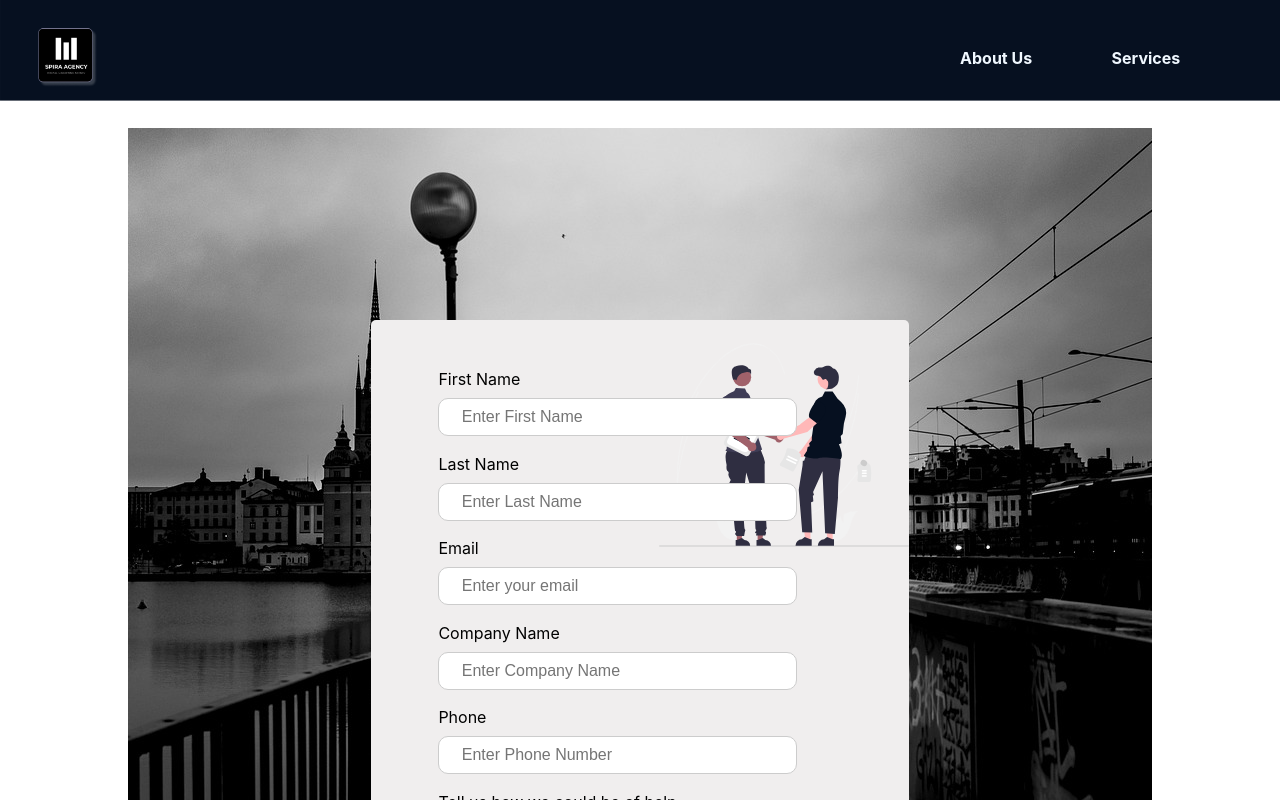
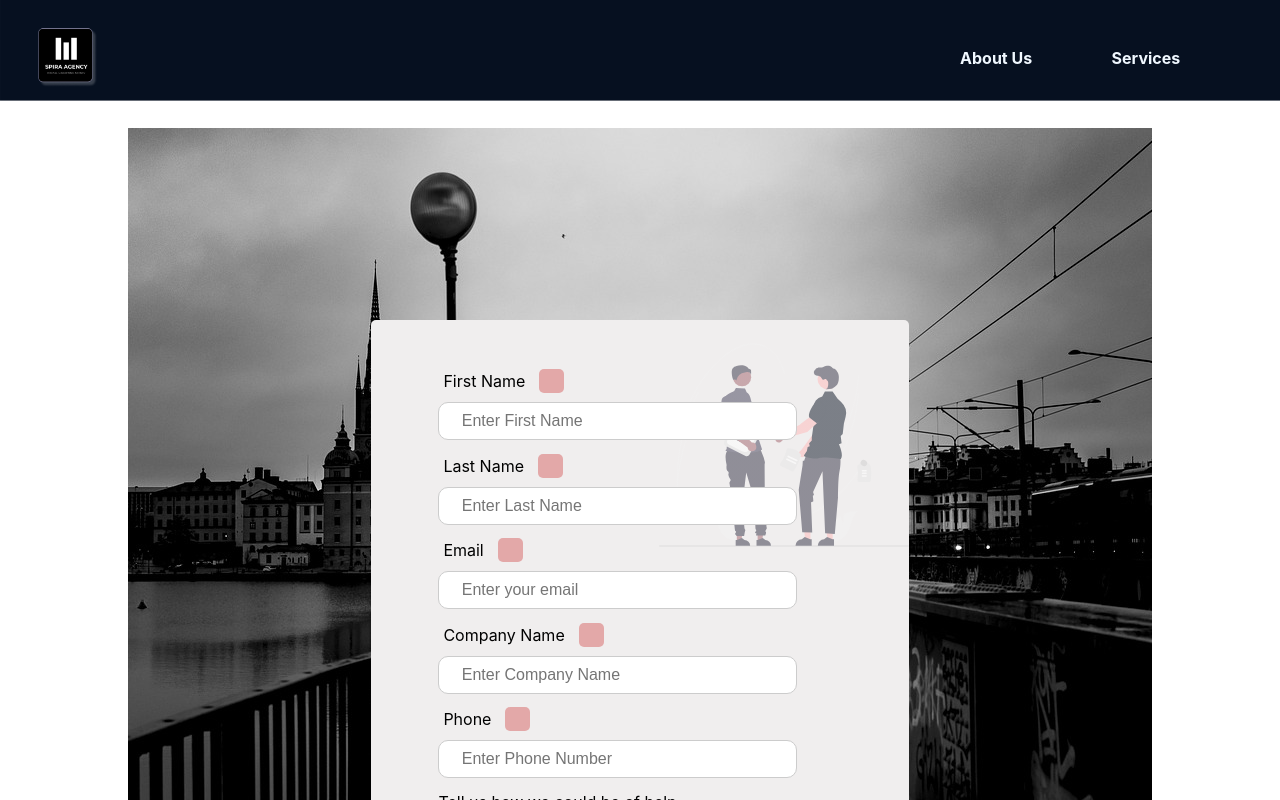
Before and after one commit to PaulTeshome/spira-site, a React (Create React App) app in the folder spira/client/: page /hireUs in a window 1280 px wide. Shown: the top 800 px of the page. Built offline with nearby package versions, Linux system fonts and the light colour scheme.

Commit message:
React hook form update

```diff
--- a/spira/client/package.json
+++ b/spira/client/package.json
@@ -39,5 +39,8 @@
       "last 1 firefox version",
       "last 1 safari version"
     ]
+  },
+  "devDependencies": {
+    "@hookform/devtools": "^4.3.1"
   }
 }
--- a/spira/client/src/components/HireForm.css
+++ b/spira/client/src/components/HireForm.css
@@ -42,12 +42,12 @@
 }
 
 .hire-form{
-  background-image: url('../images/hire_us_illustration.svg');
+  background-image: linear-gradient(to bottom, rgba(240, 238, 238,0.5), rgba(240, 238, 238,0.5)), url('../images/hire_us_illustration.svg');
   background-repeat: no-repeat;
   background-size: 100px 100px;
   background-position:top right;
   border-radius: 5px;
-  background-color: #f0eeee;
+  background-color: rgb(240, 238, 238);
   margin-inline: 10%;
   padding: 5%;
   width: 70%;
@@ -71,7 +71,7 @@ textarea{
   font-size: 8px;
 }
 
-input[type=submit] {
+.form-btn{
   width: 100%;
   height: 60px;
   background-color: #061020;
@@ -87,7 +87,7 @@ label{
   margin: 5%;
 }
 
-input[type=submit]:hover {
+.form-btn:hover {
   background-color: rgb(30, 32, 107);
 }
 
--- a/spira/client/src/components/HireForm.js
+++ b/spira/client/src/components/HireForm.js
@@ -1,4 +1,6 @@
-import React,{useState, useEffect} from 'react'
+import React,{useEffect} from 'react'
+import {FormProvider, useForm} from 'react-hook-form'
+import {DevTool} from '@hookform/devtools'
 import './HireForm.css'
 import InputComponent from './InputComponent'
 import TextInput from './TextInput'
@@ -10,53 +12,46 @@ function HireForm() {
     document.title='Hire Us '
   },[])
 
-  const [inputs,setInputs]= useState({
-    fname:'',
-    lname:'',
-    email:'',
-    cname:'',
-    phone:'',
-    services:'marketing',
-    spec:''
+  const methods= useForm({
+    defaultValues:{
+      services:'marketing'
+    }
   })
 
-  const changeInputs= e=>{
+  const { control,handleSubmit}=methods
 
-    setInputs({
-      ...inputs,
-    [e.target.name]: e.target.value
-    })
-  }
-
-  const submitInputs= event=>{
-    alert(JSON.stringify(inputs))
-    event.preventDefault()
-  }
+  const submitInputs= handleSubmit((data)=>{
+    console.log('inputs',data)
+  })
 
   return (
     <div className='hire-form-container'>
       <FixedHeader logo_link="/#home" services="/#services" about="/#abtUs" hireUs=""/>
       <div className='form-container' id="top">
-        <form className='hire-form' onSubmit={submitInputs}>
-            <InputComponent label="First Name" type="text" id="fname" name="fname" placeholder='Enter First Name' classNm='form-inputs' value={inputs.fname} onchange={changeInputs}/>
-            <InputComponent label="Last Name" type="text" id="lname" name="lname" placeholder='Enter Last Name' classNm='form-inputs' value={inputs.lname} onchange={changeInputs} />
-            <InputComponent  label="Email" type="Email" id="email" name="email" placeholder='Enter your email' classNm='form-inputs' value={inputs.email} onchange={changeInputs}/>
-            <InputComponent label="Company Name" type="text" id="cname" name="cname" placeholder='Enter Company Name' classNm='form-inputs' value={inputs.cname} onchange={changeInputs}/>
-            <InputComponent label="Phone" type="tel" id="phone" name="phone" placeholder='Enter Phone Number' classNm='form-inputs' value={inputs.phone} onchange={changeInputs}/>
+        <FormProvider {...methods}>
+          <form className='hire-form' onSubmit={e => e.preventDefault()} noValidate>
+              <InputComponent label="First Name" type="text" id="fname" name="fname" placeholder='Enter First Name' classNm='form-inputs' />
+              <InputComponent label="Last Name" type="text" id="lname" name="lname" placeholder='Enter Last Name' classNm='form-inputs'/>
+              <InputComponent  label="Email" type="Email" id="email" name="email" placeholder='Enter your email' classNm='form-inputs' />
+              <InputComponent label="Company Name" type="text" id="cname" name="cname" placeholder='Enter Company Name' classNm='form-inputs' />
+              <InputComponent label="Phone" type="tel" id="phone" name="phone" placeholder='Enter Phone Number' classNm='form-inputs'/>
 
-            <label>
-               Tell us how we could be of help
-            </label><br/>
+              <label>
+                Tell us how we could be of help
+              </label><br/>
 
-            <RadioComponent value="marketing" label="Marketing" name="services" checked={inputs.services === 'marketing'}  onchange={changeInputs}/>
-            <RadioComponent value="accMgmt" label="Accounting Management" name="services" checked={inputs.services === 'accMgmt'}  onchange={changeInputs}/>
-            <RadioComponent value="content" label="Content Creation" name="services" checked={inputs.services === 'content'}  onchange={changeInputs}/>
-            <RadioComponent value="other" label="Other" name="services" checked={inputs.services === 'other'}  onchange={changeInputs}/>
+              <RadioComponent value="marketing" label="Marketing" name="services" />
+              <RadioComponent value="accMgmt" label="Accounting Management" name="services" />
+              <RadioComponent value="content" label="Content Creation" name="services"/>
+              <RadioComponent value="other" label="Other" name="services"/>
 
-            <TextInput textLabel="Specify" name="spec"  placeholder='Specify your choice above' value={inputs.spec} onchange={changeInputs}/>
+              <TextInput textLabel="Specify" name="spec"  placeholder='Specify your choice above' required={false}/>
 
-            <InputComponent type="submit" name="submit" value="Submit" classNm='form-inputs'/>
-        </form>
+              <button  className='form-btn' onClick={submitInputs}>Submit</button>
+          </form>
+        </FormProvider>
+
+        <DevTool control={control}/>
       </div>
 
     </div>
--- a/spira/client/src/components/InputComponent.css
+++ b/spira/client/src/components/InputComponent.css
@@ -2,13 +2,22 @@
     margin-block: 1%;
     display: flex;
     flex-direction: column;
-    height: 40px;
+    min-height: 40px;
     width: 100%;
 }
 
 .label-text{
     margin: 0;
     margin-left: 5%;
+    padding: 5px;
+    padding-block: 2px;
+}
+
+.label-info{
+    display: flex;
+    flex-direction: row;
+    flex-wrap: wrap;
+    height: auto;
 }
 
 .form-inputs{
--- a/spira/client/src/components/InputComponent.js
+++ b/spira/client/src/components/InputComponent.js
@@ -1,14 +1,37 @@
 import React from 'react'
+import { useFormContext } from 'react-hook-form'
+import { AnimatePresence } from 'framer-motion';
 import './InputComponent.css'
+import InputError from './InputError';
 
-function InputComponent({label, type, name, id, placeholder, value, onchange,classNm}) {
+function InputComponent({label, type, name, id, placeholder,classNm}) {
+
+  const {register, formState: { errors },
+        } = useFormContext()
+
+  console.log(errors.name?.message)
   return (
     <div className='input-holder'>
+      <div className='label-info'>
         <label htmlFor={name} className='label-text'>
-        {label}
-        <span className='err-msg'></span>
+            {label}
         </label>
-        <input type={type} name={name} id={id} placeholder={placeholder} className={classNm} value={value} onChange={onchange}/><br/>
+        <AnimatePresence mode="wait" initial={false}>
+            <InputError
+              message={errors.name?.message}
+            />
+        </AnimatePresence>
+      </div>
+
+        <input type={type} id={id} placeholder={placeholder} className={classNm}
+          {...register(name, {
+            required: {
+              value: true,
+              message:`${label} is required`,
+            },
+          })}
+
+        /><br/>
     </div>
   )
 }
--- /dev/null
+++ b/spira/client/src/components/InputError.css
@@ -0,0 +1,19 @@
+.error-msg{
+    font-size: 8px;
+    min-width: 15px;
+    border-radius: 5px;
+    margin: 0;
+    margin-left: 2%;
+    padding: 5px;
+    padding-block: 2px;
+    background-color: rgb(227 168 168);
+    color: red;
+}
+
+@media only screen and (min-width: 850px) {
+/* For desktop: */
+    .error-msg{
+    font-size: 14px;
+    }
+
+}
--- /dev/null
+++ b/spira/client/src/components/InputError.js
@@ -0,0 +1,24 @@
+import React from 'react'
+import './InputError.css'
+import {motion} from 'framer-motion'
+
+function InputError({message}) {
+    const framer_error = {
+        initial: { opacity: 0, y: 10 },
+        animate: { opacity: 1, y: 0 },
+        exit: { opacity: 0, y: 10 },
+        transition: { duration: 0.5 },
+      }
+  return (
+
+          <motion.p
+            className="error-msg"
+            {...framer_error}
+          >
+            {message}
+          </motion.p>
+        )
+
+}
+
+export default InputError
--- a/spira/client/src/components/RadioComponent.js
+++ b/spira/client/src/components/RadioComponent.js
@@ -1,18 +1,20 @@
 import React from 'react'
+import { useFormContext } from 'react-hook-form';
 import './RadioComponent.css'
 
-function RadioComponent({value,label,name,onchange,checked}) {
+function RadioComponent({value,label,name}) {
+  const {register} =useFormContext();
   return (
     <div className="radio">
-        <label>
+        <label htmlFor={name}>
         <input
             type="radio"
             value={value}
-            name={name}
-            onChange={onchange}
-            checked={checked}
-            // checked={this.state.selectedOption === {"Other"}}
-            // onChange={this.onValueChange}
+            id={value}
+            {...register(name,
+               {
+                required: true
+              })}
         />
         {label}
         </label>
--- a/spira/client/src/components/TextInput.js
+++ b/spira/client/src/components/TextInput.js
@@ -1,12 +1,21 @@
 import React from 'react'
+import { useFormContext } from 'react-hook-form';
 import './TextInput.css'
 
-function TextInput({textLabel,name,value,placeholder,onchange}) {
+function TextInput({textLabel,name,placeholder, required}) {
+
+  const {register} =useFormContext();
   return (
     <div className='text-input-holder'>
         <label className='text-input-label'>
             {textLabel}<br/>
-            <textarea className='text-inputs' name={name} placeholder={placeholder} value={value} onChange={onchange}/>
+            <textarea className='text-inputs' placeholder={placeholder}
+            {...register(name,{
+              required:{
+                value:required,
+                message: 'Field is required'
+              }
+            })}/>
         </label>
     </div>
   )
```
Also changed, not shown: 1 other file (tests, documents, lock files or other folders).
